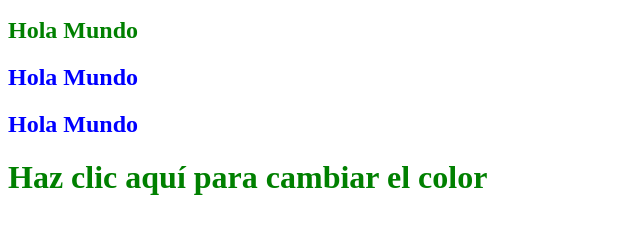
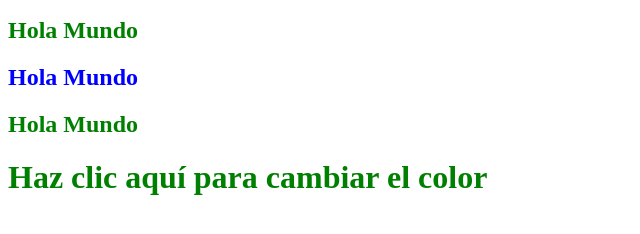
Before and after one commit to juanperez1710/proyectos-ch59, a plain HTML site: page laboratorio-13/index.html in a window 1280 px wide. Shown: the part 434-668 px from the top of the page, without its empty margins (0-640 px from the left). Drawn offline with Linux system fonts and the light colour scheme.

Commit message:
se sube actualización

```diff
--- a/laboratorio-13/index.html
+++ b/laboratorio-13/index.html
@@ -12,7 +12,7 @@
      <h2 id="hola2">Hola Mundo</h2>
      <h2>Hola Mundo</h2>
      <h2 class="blue">Hola Mundo</h2>
-     <h2 class="blue">Hola Mundo</h2>
+     <h2 class="red">Hola Mundo</h2>
 </div>
     <h1 id="cambiarColor">Haz clic aquí para cambiar el color</h1>
     <script src="app.js"></script>
```
